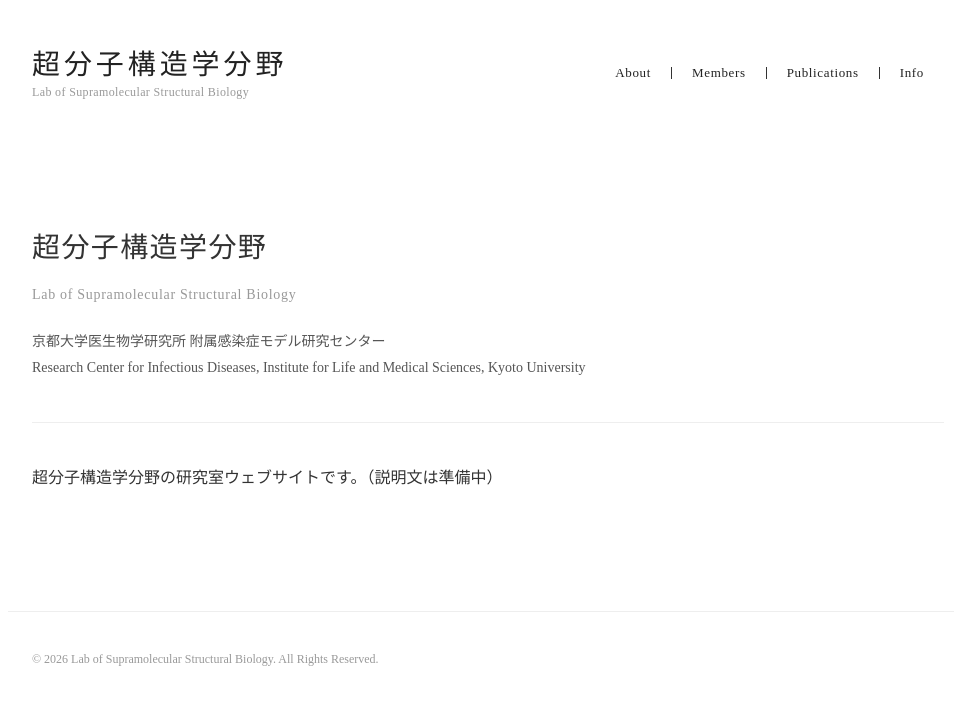
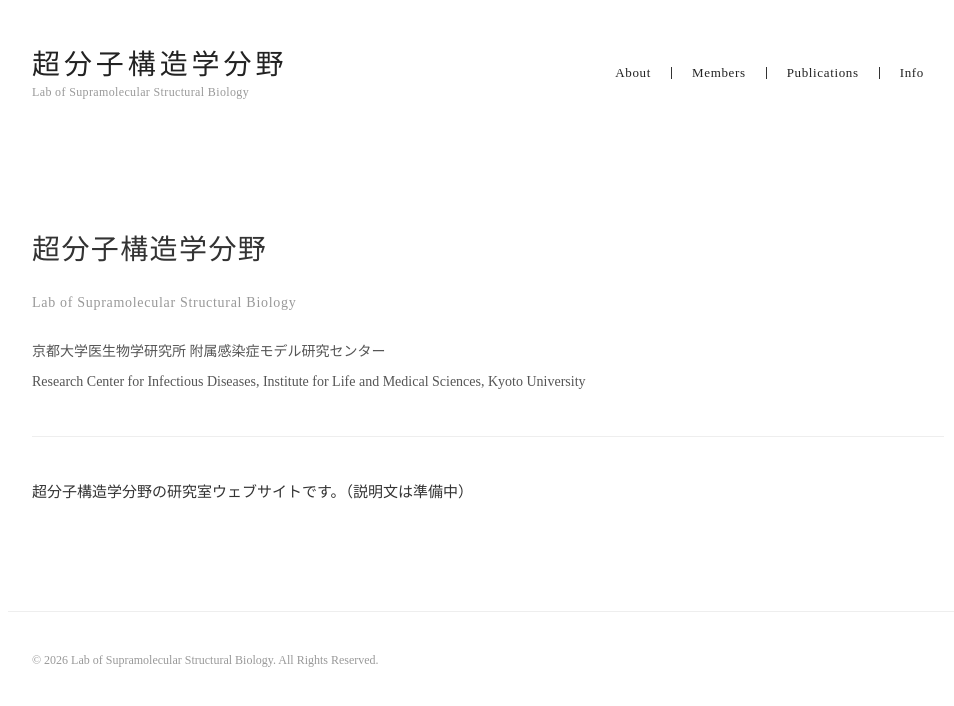
Before and after one commit to yukisugi/yukisugi.github.io, a Jekyll site: the page built from index.html, in a window 1280 px wide. Shown: the top 706 px of the page, without its empty margins (152-1106 px from the left). Built offline with Jekyll 4.4.1, drawn with Linux system fonts in a browser that asks for light colours.

Commit message:
Soften typography: smaller body text, wider line-height
Keeps the Hiragino Mincho serif but shrinks body text to 15px and opens up line-height to
2.1, for a lighter feel instead of the
denser 16px/1.9 we had.

Co-Authored-By: Claude Sonnet 5 <noreply@anthropic.com>

```diff
--- a/_data/publications.yml
+++ b/_data/publications.yml
@@ -743,4 +743,4 @@
   number: '11'
   pages: 2485–2493
   doi: 10.1099/vir.0.036715-0
-  url: http://vir.sgmjournals.org/cgi/doi/10.1099/vir.0.036715-0
+  url: https://doi.org/10.1099/vir.0.036715-0
--- a/assets/css/style.css
+++ b/assets/css/style.css
@@ -15,8 +15,8 @@ body {
   background-color: #ffffff;
   color: #333333;
   font-family: "Hiragino Mincho ProN", "Hiragino Mincho Pro", "Yu Mincho", "YuMincho", serif;
-  font-size: 16px;
-  line-height: 1.9;
+  font-size: 15px;
+  line-height: 2.1;
 }
 
 a {
```
